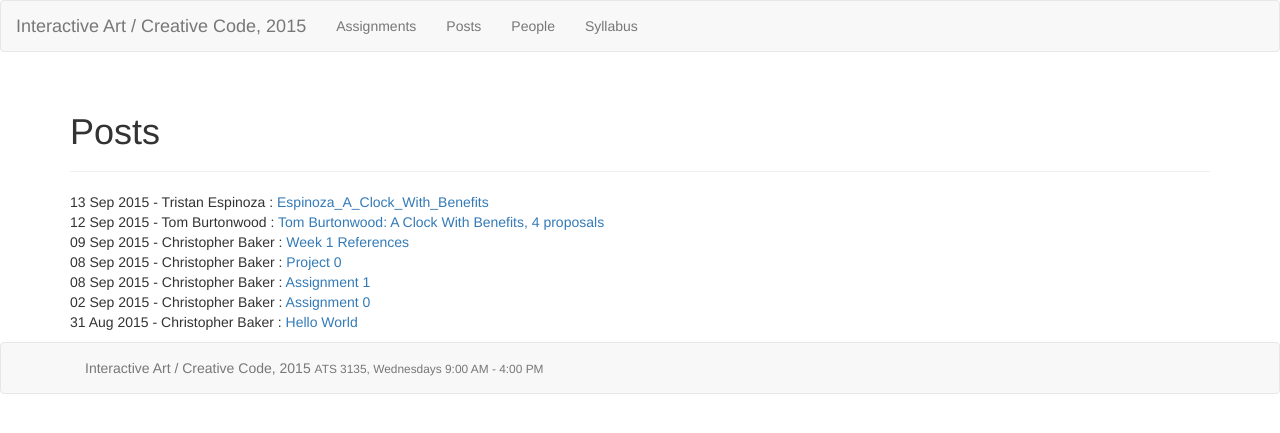
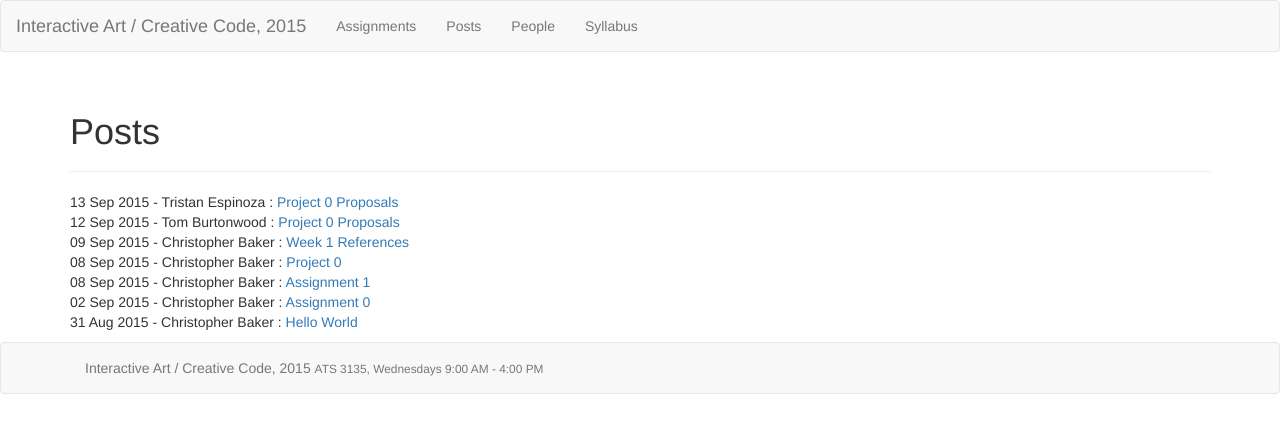
Before and after one commit to chemonxy/InteractiveArt2015, a Jekyll site: the page built from index.md, in a window 1280 px wide. Shown: the top 433 px of the page. Built offline with Jekyll 4.4.1, drawn with Linux system fonts in a browser that asks for light colours; nearby versions of some CDN libraries.

Commit message:
Change titles.

```diff
--- a/_posts/2015-09-13-Burtonwood-ClockWithBenefits.md
+++ b/_posts/2015-09-13-Burtonwood-ClockWithBenefits.md
@@ -1,6 +1,6 @@
 ---
 layout: post
-title:  "Tom Burtonwood: A Clock With Benefits, 4 proposals"
+title:  Project 0 Proposals
 date:   2015-09-13 00:00:00
 categories: post
 author: tomburtonwood
--- a/_posts/2015-09-14-Espinoza_A_Clock_With_Benefits.md
+++ b/_posts/2015-09-14-Espinoza_A_Clock_With_Benefits.md
@@ -1,6 +1,6 @@
 ---
 layout: post
-title:  "Espinoza_A_Clock_With_Benefits"
+title:  Project 0 Proposals
 date:   2015-09-14 00:00:00
 categories: post
 author: tespin
```
